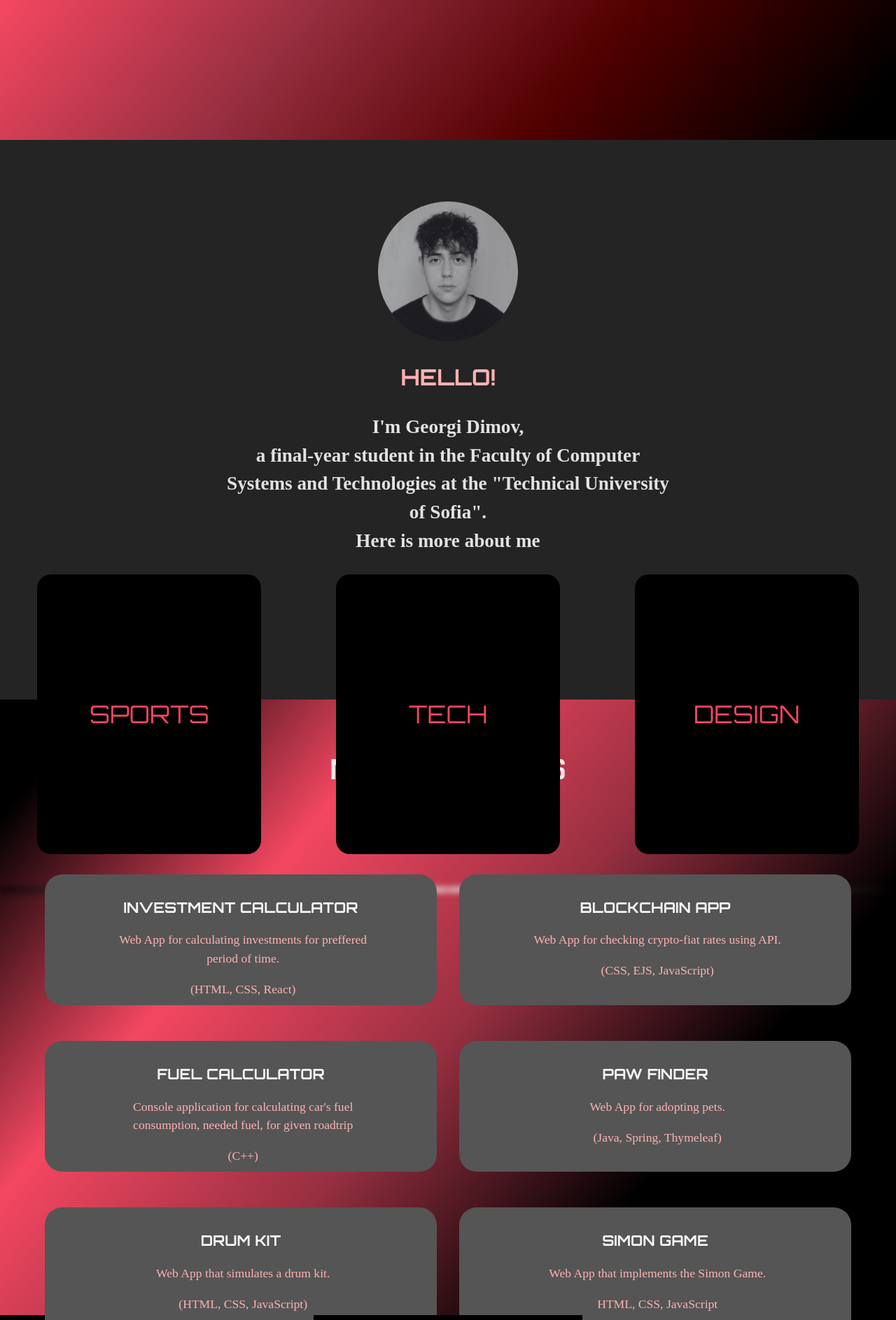
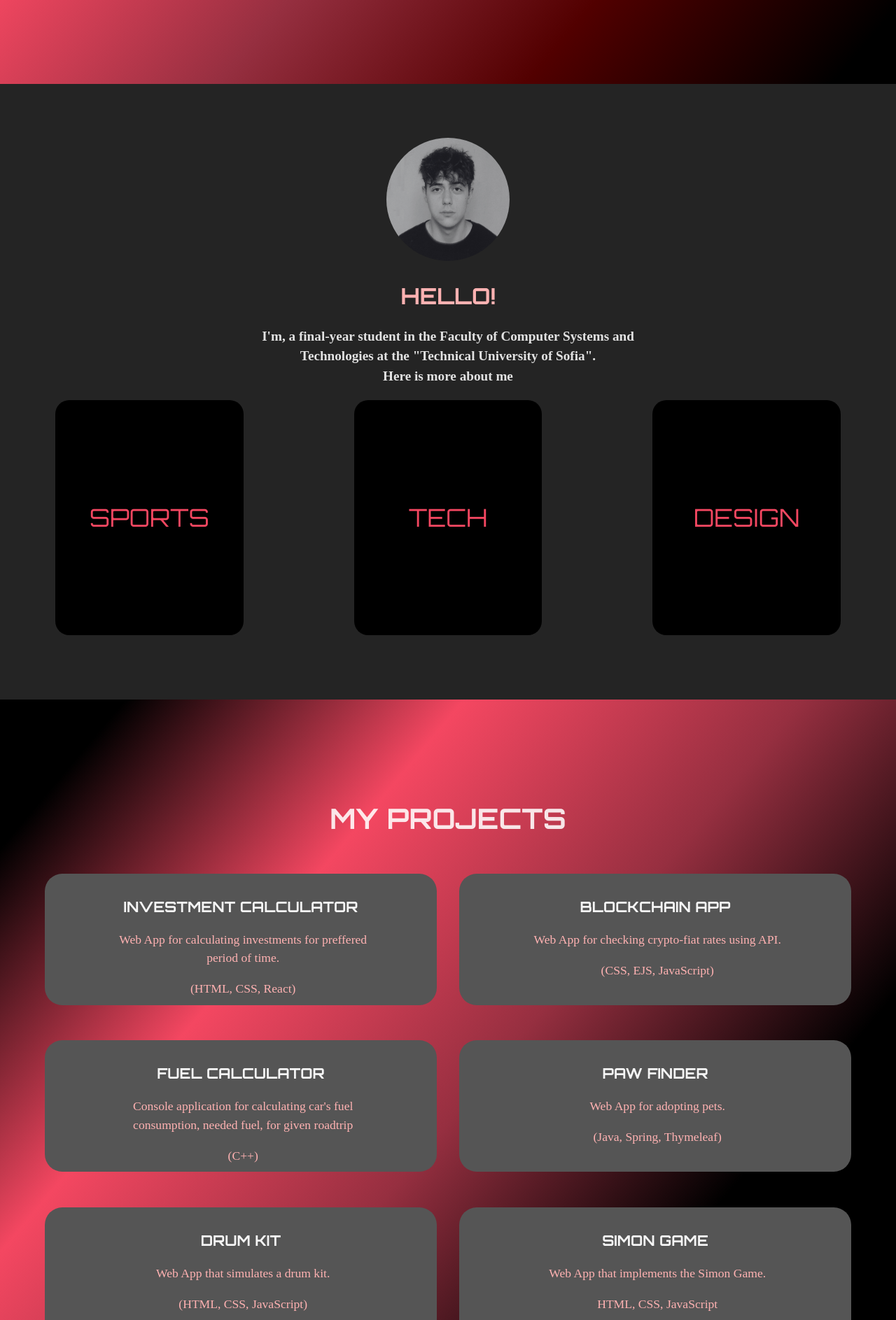
Before and after one commit to dimovv23/Personal-Website-2, a React (Vite) app: page / in a window 1280 px wide. Shown: the part 680-2567 px from the top of the page at 70% size. Built offline with nearby package versions, Linux system fonts and the light colour scheme; a web font is replaced by a local one.

Commit message:
Adjust sections' heights

```diff
--- a/src/components/About/About.css
+++ b/src/components/About/About.css
@@ -1,5 +1,5 @@
 #about {
-  height: 100vh;
+  height: 110vh;
   background-color: #242424;
 }
 
@@ -11,11 +11,11 @@
 }
 
 .about-container img {
-  width: 200px;
-  height: 200px;
+  width: 11rem;
+  height: 11rem;
   border-radius: 50%;
   object-fit: contain;
-  margin-top: 5.5rem;
+  margin-top: 6%;
 }
 #about h2 {
   font-size: 2rem;
@@ -28,7 +28,7 @@
   padding: 0 7rem;
   font-family: "Stylish", serif;
   text-transform: none;
-  font-size: 1.7rem;
+  font-size: 1.2rem;
   width: 50%;
 }
 
@@ -43,8 +43,8 @@
 }
 
 #about-card {
-  width: 25rem;
-  height: 25rem;
+  width: 21rem;
+  height: 21rem;
 }
 
 .flip-card {
@@ -102,42 +102,10 @@
 
 .flip-card-back p {
   position: relative;
-  font-size: 1.4rem;
+  font-size: 1.2rem;
   height: 80%;
   top: 5%;
   padding: 0.5rem 0.5rem;
   text-transform: none;
   font-family: "Stylish", serif;
 }
-
-/* Divider line */
-
-.divider {
-  display: flex;
-}
-
-.line {
-  flex-grow: 1;
-  height: 1px;
-  background: linear-gradient(to right, black, whitesmoke, black);
-  margin: 0;
-}
-
-.glow {
-  &:before,
-  &:after {
-    content: "";
-    flex-grow: 1;
-    height: 6px;
-    -webkit-filter: blur(5px);
-    border-radius: 5px;
-  }
-
-  &:before {
-    background: linear-gradient(to right, black, whitesmoke);
-  }
-
-  &:after {
-    background: linear-gradient(to left, black, whitesmoke);
-  }
-}
--- a/src/components/About/About.jsx
+++ b/src/components/About/About.jsx
@@ -9,8 +9,7 @@ export default function About() {
         <img src={profPic} alt="profile picture" />
         <h2>Hello!</h2>
         <h3>
-          I'm Georgi Dimov,
-          <br /> a final-year student in the Faculty of Computer Systems and
+          I'm, a final-year student in the Faculty of Computer Systems and
           Technologies at the "Technical University of Sofia".
           <br />
           Here is more about me
@@ -28,7 +27,6 @@ export default function About() {
       </div>
       <br />
       <br />
-      <h2 className="divider line glow"></h2>
     </section>
   );
 }
--- a/src/components/Header/Header.css
+++ b/src/components/Header/Header.css
@@ -3,13 +3,14 @@
   justify-content: space-between;
   padding: 0 2.2rem;
   margin: 0 auto;
-  width: 55rem;
+  width: 60%;
   align-items: center;
   background-color: #000000;
   border-radius: 50px;
   position: fixed;
   top: 0.5rem;
-  left: 25%;
+  left: 20%;
+
   z-index: 1;
 }
 #navbar-list ul {
@@ -130,7 +131,8 @@
 .title-wrapper h3 {
   font-size: 2rem;
   margin-top: 4rem;
-  width: 50%;
+  width: 70%;
+  height: 20%;
   animation: fadeIn 2s ease-in;
 }
 
@@ -151,7 +153,7 @@
 }
 
 #intro {
-  height: 110vh;
+  height: 100vh;
 }
 
 .blink_me {
--- a/src/components/Projects/Projects.css
+++ b/src/components/Projects/Projects.css
@@ -1,5 +1,5 @@
 #projects {
-  height: 110vh;
+  height: 130vh;
   display: flex;
   flex-direction: column;
   justify-content: center;
@@ -8,6 +8,7 @@
 
 #projects h2 {
   font-size: 2.5rem;
+  margin-top: 3rem;
 }
 
 .projects-container {
@@ -16,15 +17,13 @@
   grid-template-rows: 1fr 1fr 1fr;
   /* relative to the section! */
   position: relative;
-  top: 10%;
-  margin: 0 4rem;
+  margin: 1rem 4rem;
   gap: 2rem;
 }
 
 #single-project {
   background-color: #555555;
   height: 80%;
-
   border-radius: 25px;
   text-align: center;
   padding: 0.7rem 0;
```
